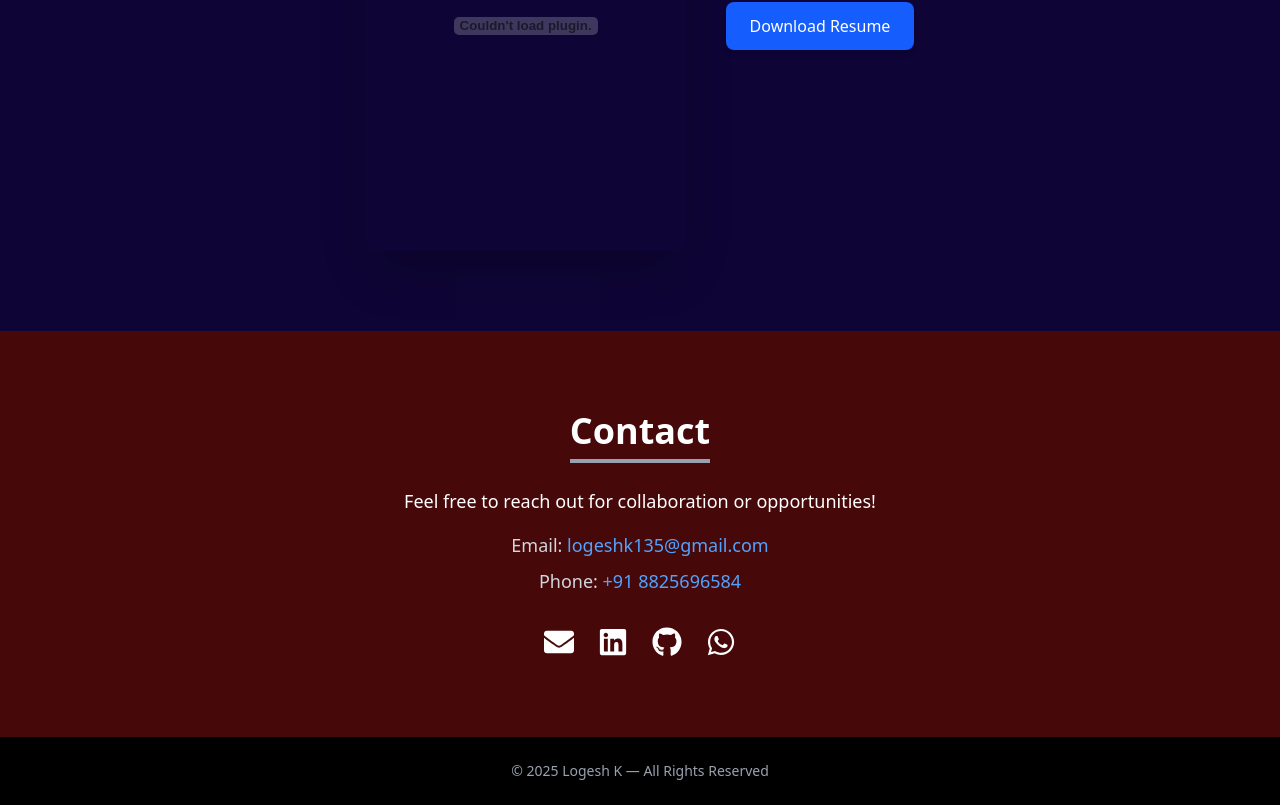
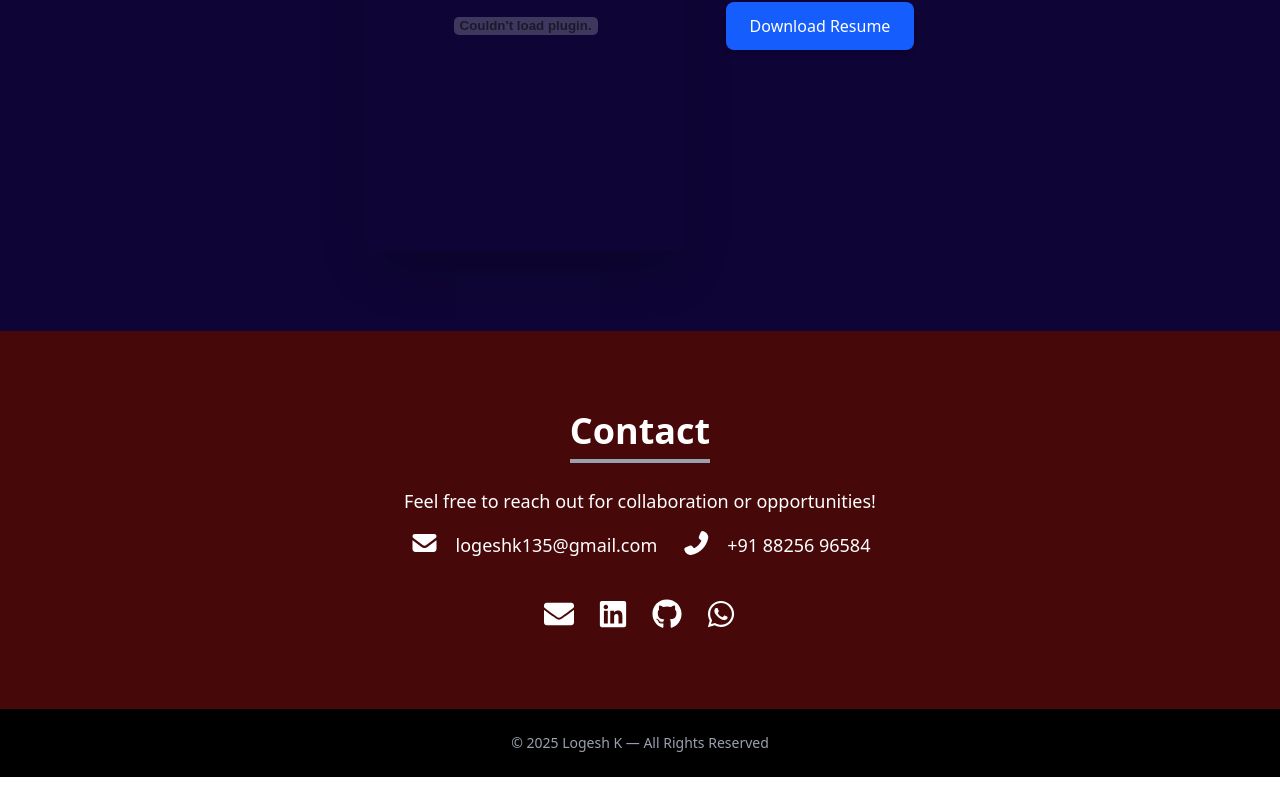
Before and after one commit to Logeshk135/portfolio-react, a React (Vite) app: page / in a window 1280 px wide. Shown: the part 2915-3720 px from the top of the page. After the commit the page ends 3692 px from the top, so only its background shows below. Built offline with nearby package versions, Linux system fonts and the light colour scheme.

Commit message:
portfolio

```diff
--- a/src/App.jsx
+++ b/src/App.jsx
@@ -236,10 +236,34 @@ const App = () => {
         <h2 className="text-4xl font-bold mb-6 border-b-4 border-gray-400 inline-block pb-2">Contact</h2>
         <p className="text-lg mb-4">Feel free to reach out for collaboration or opportunities!</p>
 
-        <div className="text-gray-300 text-lg space-y-2">
-          <p>Email: <a href="mailto:logeshk135@gmail.com" className="text-blue-400 hover:underline">logeshk135@gmail.com</a></p>
-          <p>Phone: <a href="tel:+918825696584" className="text-blue-400 hover:underline">+91 8825696584</a></p>
+        <div className="flex flex-col md:flex-row justify-center items-center gap-6 mb-10">
+          {/* Email */}
+          <div className="flex items-center gap-4">
+            <div className="text-white">
+              <i className="fas fa-envelope text-2xl"></i>
+            </div>
+            <a
+              href="mailto:logeshk135@gmail.com"
+              className="text-lg hover:text-yellow-400 transition-all"
+            >
+              logeshk135@gmail.com
+            </a>
+          </div>
+
+          {/* Phone */}
+          <div className="flex items-center gap-4">
+            <div className="text-white">
+              <i className="fas fa-phone-alt text-2xl"></i>
+            </div>
+            <a
+              href="tel:+918825696584"
+              className="text-lg hover:text-yellow-400 transition-all"
+            >
+              +91 88256 96584
+            </a>
+          </div>
         </div>
+
 
         <div className="flex justify-center gap-6 text-3xl mt-8">
           <a href="mailto:logeshk135@gmail.com" className="hover:text-yellow-400 transition hover:scale-125"><FaEnvelope /></a>
```
